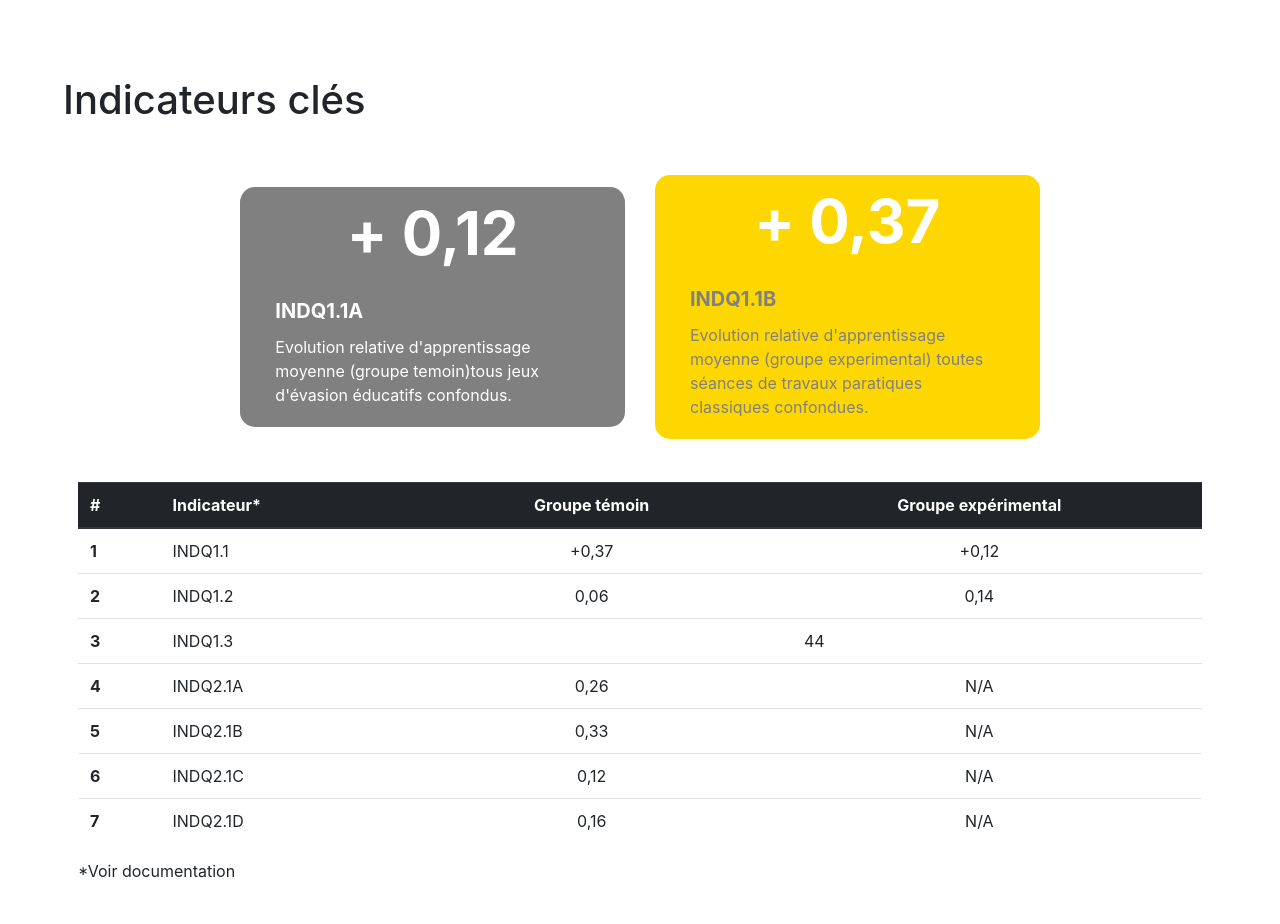
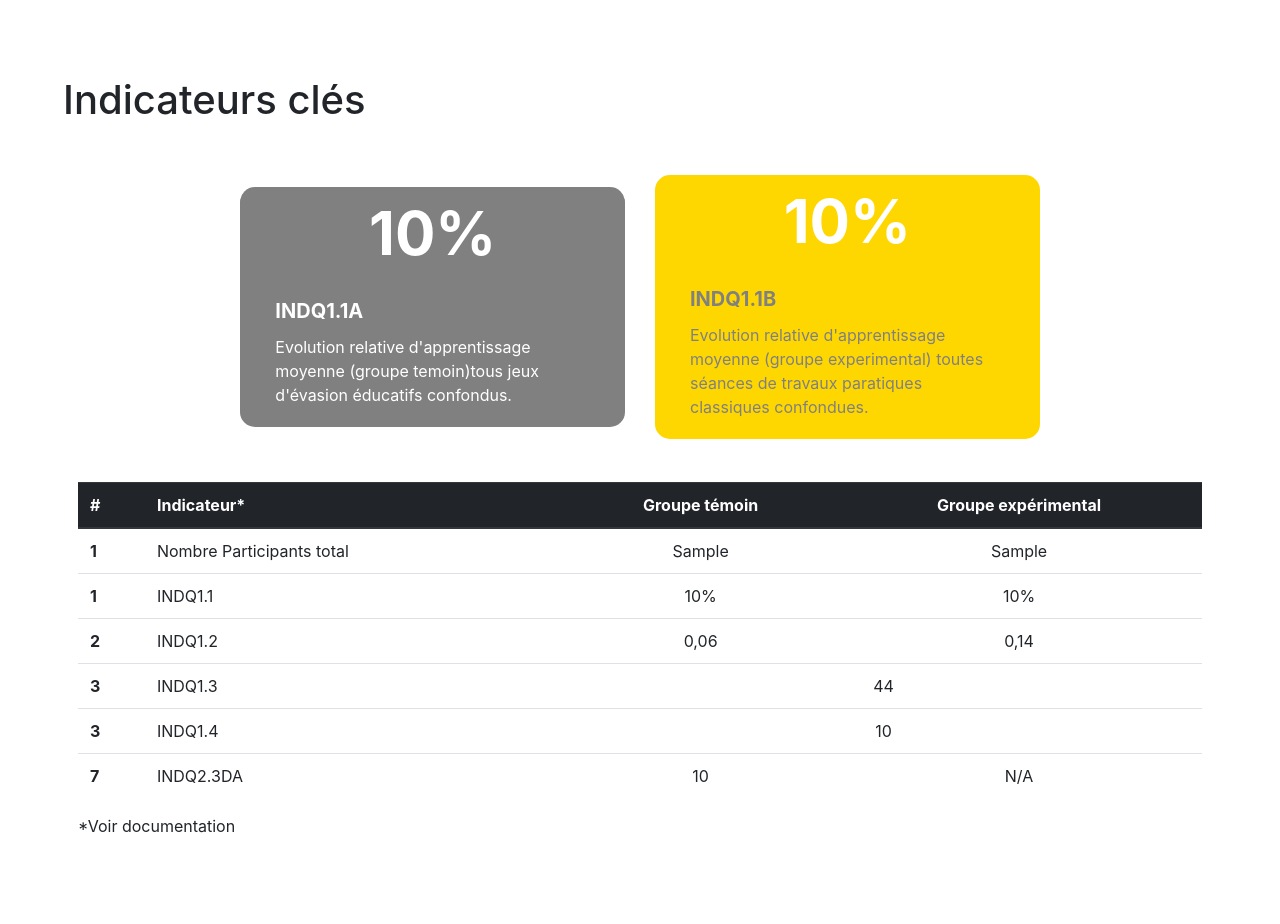
Before and after one commit to rkabimbi/evscape_flask_ok, a Flask app: template my_app/templates/flux.html in a window 1280 px wide. Shown: the part 56-980 px from the top of the page. After the commit the page ends 889 px from the top, so only its background shows below. Run offline with Flask 2, Linux system fonts and the light colour scheme; the template is opened without the code that fills it: most values are stand-ins (such as "Sample title", 1, 10 or a date in 2020); some libraries are stand-ins or nearby versions.

Commit message:
affichage indicateurs clés ok

```diff
--- a/my_app/templates/flux.html
+++ b/my_app/templates/flux.html
@@ -23,7 +23,13 @@
 
 <div class="row fluxKpi">
     <div class="col-sm-4 fluxKpiItemTemoin ">
-        <h1 class="chiffreCle"> + 0,12</h1>
+        <h1 class="chiffreCle">
+          {%if resultats["INDQ11A"]>=0%}
+          + {{(resultats["INDQ11A"]*100)|round(2)}}%
+          {%else%}
+           {{(resultats["INDQ11A"]*100)|round(2)}}%
+          {%endif%}
+        </h1>
         <div class="card-body">
           <h5 class="card-title titrechiffreCleTemoin"> INDQ1.1A</h5>
           <p class="card-text textChiffreCleTemoin">Evolution relative d'apprentissage moyenne (groupe temoin)tous jeux d'évasion éducatifs confondus.</p>
@@ -31,7 +37,15 @@
     </div>
     <div class="col-sm-4 fluxKpiItemExperimental  ">
 
-            <h1 class="chiffreCle"> + 0,37</h1>
+            <h1 class="chiffreCle">
+
+              {%if resultats["INDQ11B"]>=0%}
+              + {{(resultats["INDQ11B"]*100)|round(2)}}%
+              {%else%}
+               {{(resultats["INDQ11B"]*100)|round(2)}}%
+              {%endif%}
+
+            </h1>
             <div class="card-body">
               <h5 class="card-title titrechiffreCle"> INDQ1.1B</h5>
               <p class="card-text textChiffreCle">Evolution relative d'apprentissage moyenne (groupe experimental) toutes séances de travaux paratiques classiques confondues.</p>
@@ -58,9 +72,16 @@
     <tbody>
       <tr>
         <th scope="row">1</th>
+        <td>Nombre Participants total</td>
+        <td style="text-align:center">{{resultats["nbrParticipantsTem"]}}</td>
+        <td style="text-align:center">{{resultats["nbrParticipantsExp"]}}</td>
+
+      </tr>
+      <tr>
+        <th scope="row">1</th>
         <td>INDQ1.1</td>
-        <td style="text-align:center">+0,37</td>
-        <td style="text-align:center">+0,12</td>
+        <td style="text-align:center">{{(resultats["INDQ11A"]*100)|round(2)}}%</td>
+        <td style="text-align:center">{{(resultats["INDQ11B"]*100)|round(2)}}%</td>
 
       </tr>
       <tr>
@@ -76,7 +97,13 @@
         <td colspan="2" style="text-align:center">44</td>
 
       </tr>
+      <tr>
+        <th scope="row">3</th>
+        <td>INDQ1.4</td>
+        <td colspan="2" style="text-align:center">{{(resultats["INDQ14"])|round(2)}}</td>
 
+      </tr>
+<!--
       <tr>
         <th scope="row">4</th>
         <td>INDQ2.1A</td>
@@ -108,6 +135,14 @@
         <td style="text-align:center">N/A </td>
 
       </tr>
+-->
+      <tr>
+        <th scope="row">7</th>
+        <td>INDQ2.3DA</td>
+        <td style="text-align:center">{{(resultats["INDQ23DA"])|round(2)}}</td>
+        <td style="text-align:center">N/A </td>
+
+      </tr>
 
 
     </tbody>
```
Also changed, not shown: my_app/routes_flux.py (+8 -3 lines), 4 other files.
